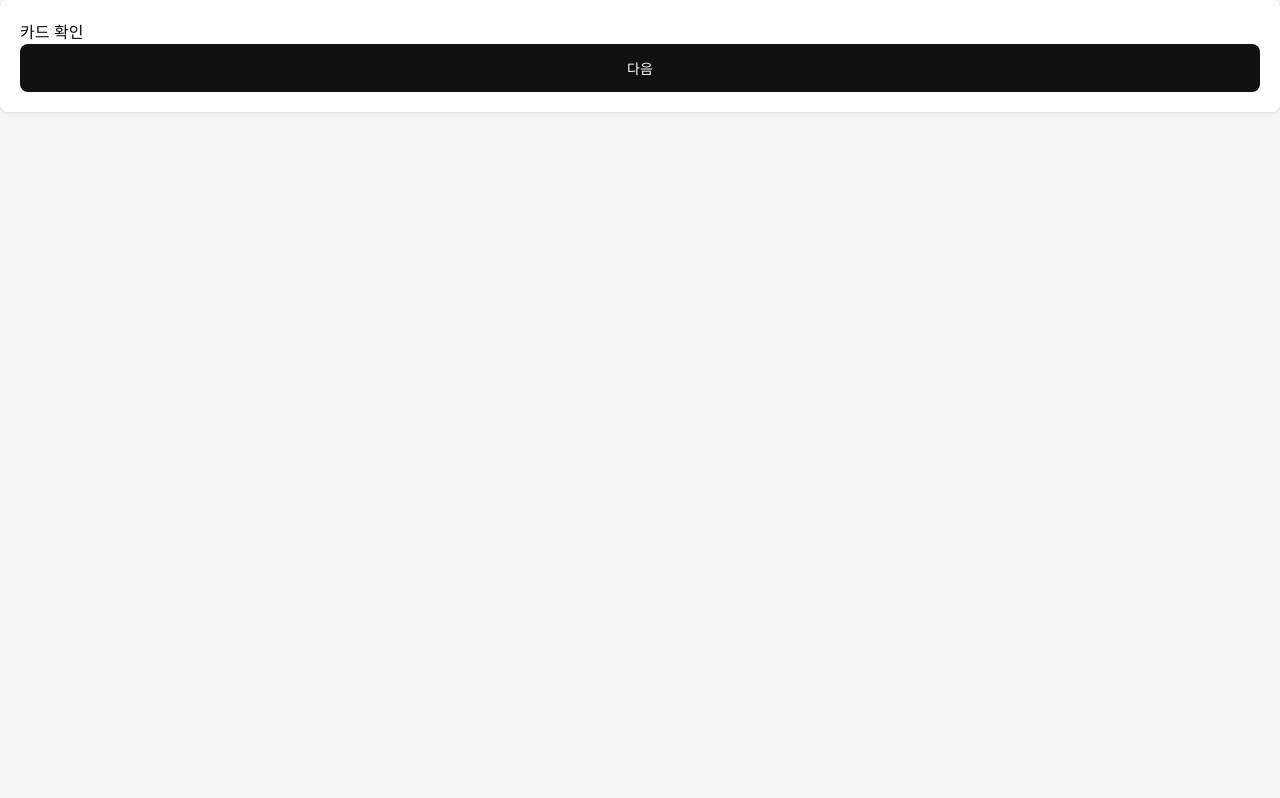
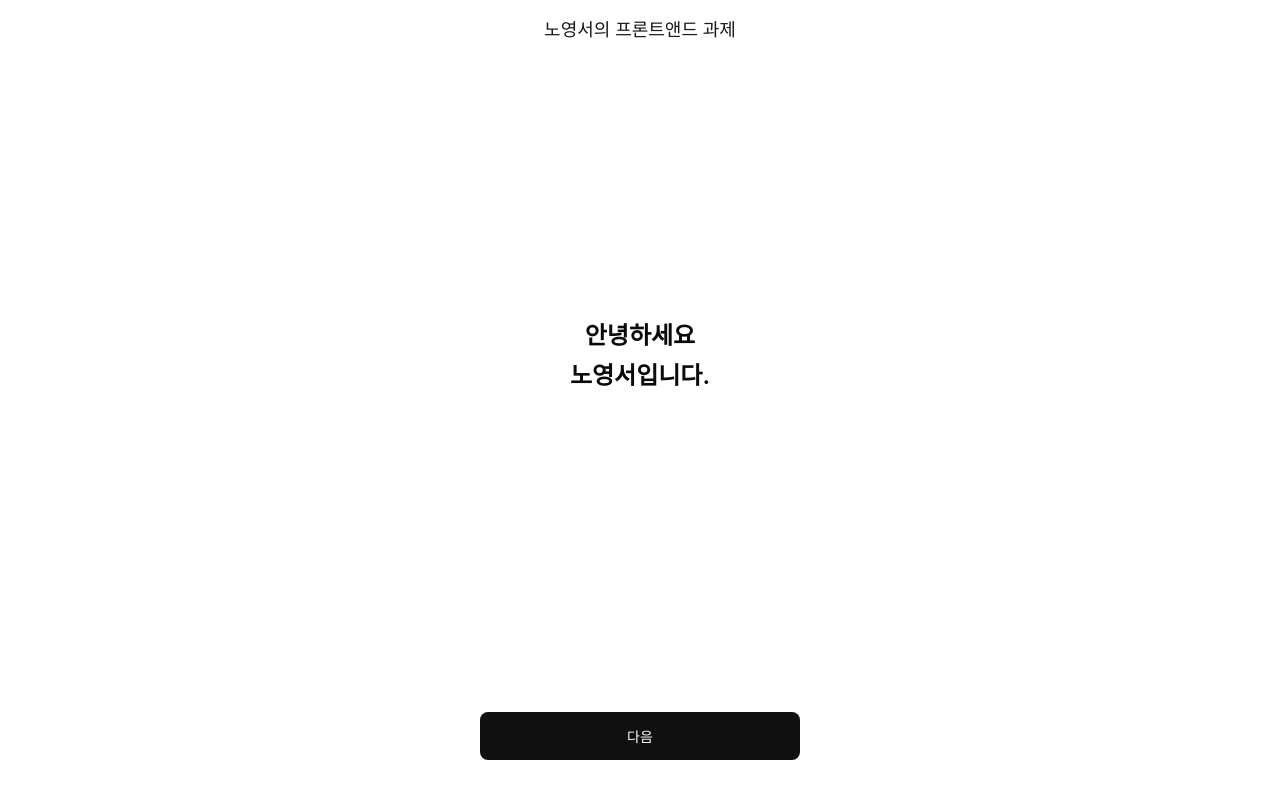
Before and after one commit to 0seo8/open-plan-turbo-project, a Next.js app in the folder apps/web/: page / in a window 1280 px wide. Built offline with nearby package versions, Linux system fonts and the light colour scheme.

Commit message:
feat: 메인페이지 구성

```diff
--- /dev/null
+++ b/apps/web/app/components/header.tsx
@@ -0,0 +1,11 @@
+'use client';
+
+export function Header() {
+  return (
+    <header className="absolute top-0 left-0 w-full p-4 z-10">
+      <h1 className="text-center text-base md:text-lg font-medium text-nsGray-100">
+        노영서의 프론트앤드 과제
+      </h1>
+    </header>
+  );
+}
--- a/apps/web/app/layout.tsx
+++ b/apps/web/app/layout.tsx
@@ -2,6 +2,7 @@ import type { Metadata } from 'next';
 import localFont from 'next/font/local';
 import '@repo/ui/globals.css';
 import './globals.css';
+import { Header } from '@components/header';
 
 const geistSans = localFont({
   src: './fonts/GeistVF.woff',
@@ -25,9 +26,10 @@ export default function RootLayout({
   return (
     <html lang="ko">
       <body
-        className={`${geistSans.variable} ${geistMono.variable} min-h-screen flex flex-col antialiased bg-background text-foreground`}
+        className={`${geistSans.variable} ${geistMono.variable} min-h-screen flex flex-col antialiased bg-background text-foreground relative`}
       >
-        {children}
+        <Header />
+        <main className="flex flex-col min-h-screen w-full">{children}</main>
       </body>
     </html>
   );
--- a/apps/web/app/page.tsx
+++ b/apps/web/app/page.tsx
@@ -1,13 +1,21 @@
-import { Card } from '@repo/ui/components/card';
 import { Button } from '@repo/ui/components/button';
+import Link from 'next/link';
 
 export default function Home() {
   return (
-    <Card>
-      카드 확인
-      <Button size="default" onClick={() => {}}>
-        다음
-      </Button>
-    </Card>
+    <div className="flex flex-col items-center justify-center min-h-screen px-4 bg-white">
+      <div className="flex flex-col gap-2 items-center text-2xl font-semibold justify-center flex-grow text-center">
+        <h2>안녕하세요</h2>
+        <p>노영서입니다.</p>
+      </div>
+
+      <div className="mb-10 w-full max-w-md sm:max-w-xs">
+        <Link href="/result" className="w-full">
+          <Button size="default" className="w-full">
+            다음
+          </Button>
+        </Link>
+      </div>
+    </div>
   );
 }
```
Also changed, not shown: apps/web/tsconfig.json (+8 -4 lines).
